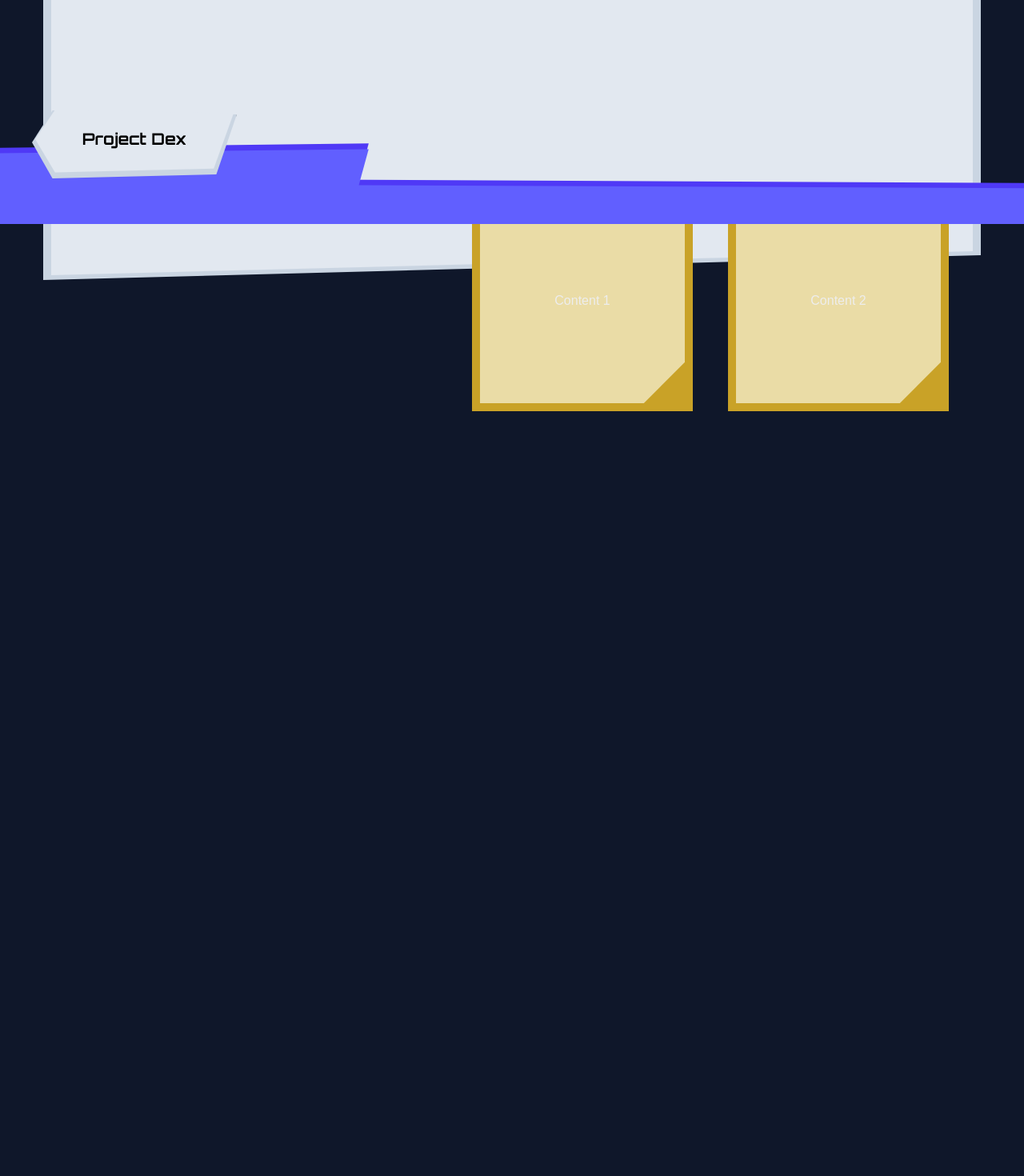
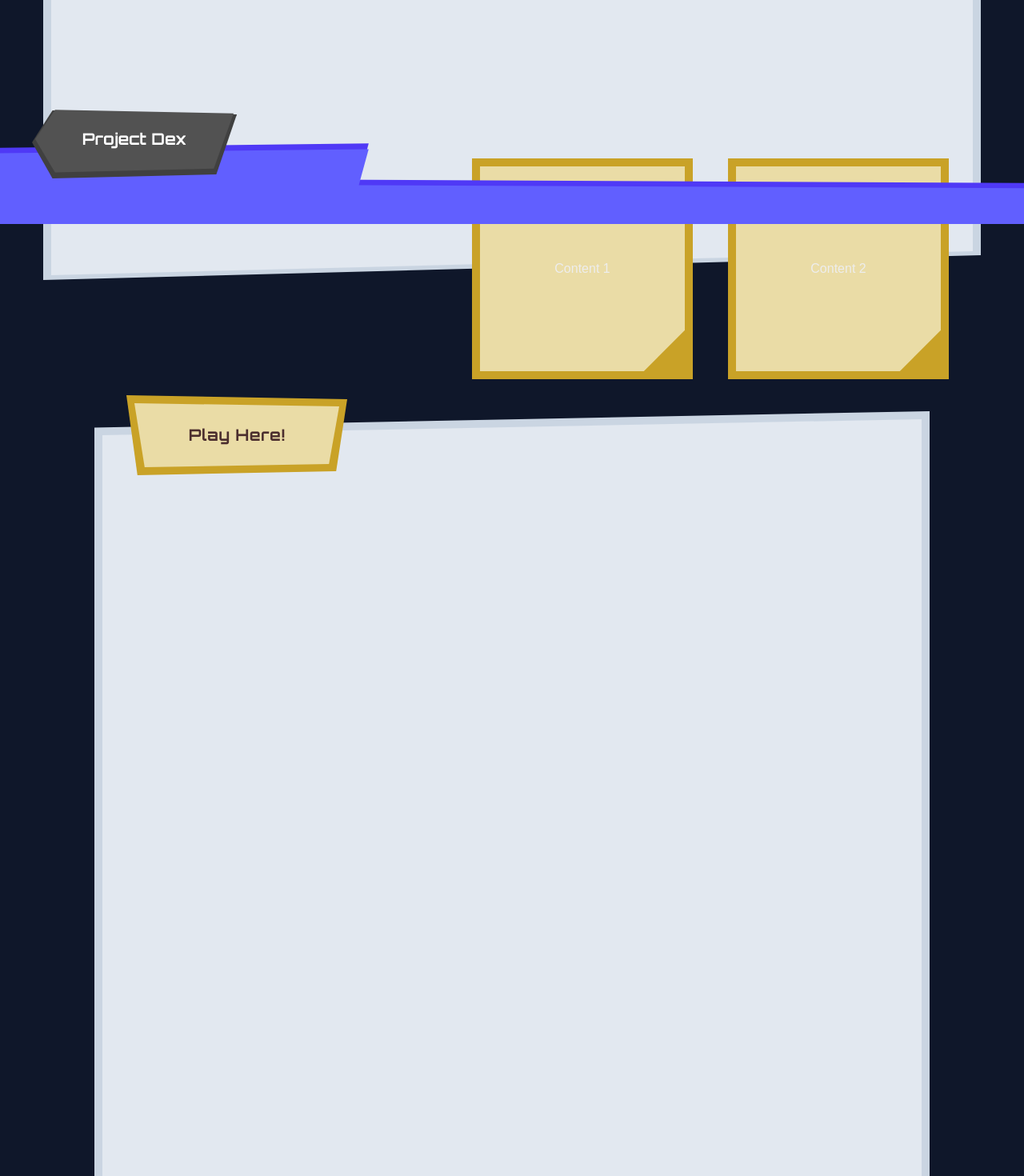
Before and after one commit to AlexHuynh35/PortfolioWebsite, a Next.js app: page /project/angklung_educational_website in a window 1280 px wide. Shown: the part 520-1990 px from the top of the page at 80% size. Before the commit the page ends 1188 px from the top, so only its background shows below. Built offline with nearby package versions, Linux system fonts and the light colour scheme.

Commit message:
feat: embedded games from Itch

```diff
--- a/src/app/project/[slug]/page.tsx
+++ b/src/app/project/[slug]/page.tsx
@@ -1,4 +1,4 @@
-import { BottomBar, SectionTitle, ProjectDescription } from "@/components";
+import { BottomBar, SectionTitle, ProjectDescription, ItchEmbed } from "@/components";
 import { projects } from "@/data/projects";
 
 type ProjectPageProps = {
@@ -20,6 +20,8 @@ export default async function Project({ params }: ProjectPageProps) {
 
       <ProjectDescription description={project.description} collaborators={[]} tools={[]} />
 
+      <ItchEmbed url={project.interactiveUrl} />
+
       <div className="py-15" />
 
       <BottomBar type={project.types[1] ? project.types[1] : project.types[0]} />
--- a/src/components/bottom_bar.tsx
+++ b/src/components/bottom_bar.tsx
@@ -11,15 +11,15 @@ export default function BottomBar({ type }: BottomBarProps) {
   const foreground = type === "software" ? "bg-indigo-500" : type === "game" ? "bg-rose-500" : "bg-emerald-500";
 
   return (
-    <footer className="fixed bottom-0 left-0 w-full h-32 py-4">
+    <footer className="fixed bottom-0 left-0 w-full h-32 py-4 z-40">
       <div className={`absolute bottom-0 left-0 right-0 w-128 h-28 ${background} [clip-path:polygon(0%_15%,90%_10%,85%_100%,0%_100%)] -z-20`} />
       <div className={`absolute bottom-0 left-0 right-0 w-128 h-26 ${foreground} [clip-path:polygon(0%_15%,90%_10%,85%_100%,0%_100%)] -z-10`} />
       <div className={`absolute bottom-0 left-0 right-0 h-16 ${background} [clip-path:polygon(0_10%,100%_20%,100%_100%,0_100%)] -z-20`} />
       <div className={`absolute bottom-0 left-0 right-0 h-14 ${foreground} [clip-path:polygon(0_10%,100%_20%,100%_100%,0_100%)] -z-10`} />
       <nav className="flex flex-col text-center justify-center">
         <div className="relative left-10 bottom-10 w-64">
-          <div className="absolute inset-0 bg-slate-300 shadow-[0_4px_0_rgba(0,0,0,0.5)] [clip-path:polygon(0_50%,10%_10%,100%_15%,90%_90%,10%_95%)]" />
-          <Link href="/" className="block bg-slate-200 hover:bg-slate-100 m-1 py-8 px-4 font-orbitron font-bold text-xl text-black transform -translate-y-1 transition-transform active:translate-y-0 [clip-path:polygon(0_50%,10%_10%,100%_15%,90%_90%,10%_95%)]">Project Dex</Link>
+          <div className="absolute inset-0 bg-neutral-700 shadow-[0_4px_0_rgba(0,0,0,0.5)] [clip-path:polygon(0_50%,10%_10%,100%_15%,90%_90%,10%_95%)]" />
+          <Link href="/" className="block bg-neutral-600 hover:bg-neutral-500 m-1 py-8 px-4 font-orbitron font-bold text-xl text-white transform -translate-y-1 transition-transform active:translate-y-0 [clip-path:polygon(0_50%,10%_10%,100%_15%,90%_90%,10%_95%)]">Project Dex</Link>
         </div>
       </nav>
     </footer>
--- a/src/components/itch_embed.tsx
+++ b/src/components/itch_embed.tsx
@@ -1,9 +1,28 @@
+import { SectionTitle } from "@/components";
+
 type ItchEmbedProps = {
-  url: string
+  url?: string
 }
 
 export default function ItchEmbed({ url }: ItchEmbedProps) {
   return (
-    <div></div>
+    <div className="relative max-w-5xl mx-auto h-250 my-15 flex justify-center">
+      <div className="absolute left-10 -top-20 w-64 h-16 z-10">
+        <SectionTitle title="Play Here!" variant="B" proportion={3} type="main" />
+      </div>
+
+      <div className="absolute inset-0 -m-[10px] bg-slate-300 [clip-path:polygon(0_2%,100%_0%,100%_100%,0%_98%)] -z-40" />
+      <div className="absolute inset-0 bg-slate-200 [clip-path:polygon(0_2%,100%_0%,100%_100%,0%_98%)] -z-30" />
+
+      <div className="absolute inset-0 flex justify-center items-center px-8">
+        <iframe
+          src={url}
+          width="1000"
+          height="750"
+          frameBorder="0"
+          allowFullScreen
+        ></iframe>
+      </div>
+    </div>
   );
 }
--- a/src/components/project_description.tsx
+++ b/src/components/project_description.tsx
@@ -26,19 +26,19 @@ export default function ProjectDescription({ description, collaborators, tools }
           {description}
         </h2>
       </div>
-      <div className="absolute hidden md:block right-90 -bottom-10 w-64 h-64">
+      <div className="absolute hidden md:block right-90 bottom-0 w-64 h-64">
         <div className="absolute inset-0 -m-[10px] bg-gold [clip-path:polygon(0_0,100%_0%,100%_100%,0_100%)] -z-20" />
         <div className="absolute inset-0 bg-parchment [clip-path:polygon(0_0,100%_0%,100%_80%,80%_100%,0_100%)] -z-10 flex items-center justify-center px-8">
           Content 1
         </div>
       </div>
-      <div className="absolute hidden md:block right-10 -bottom-10 w-64 h-64">
+      <div className="absolute hidden md:block right-10 bottom-0 w-64 h-64">
         <div className="absolute inset-0 -m-[10px] bg-gold [clip-path:polygon(0_0,100%_0%,100%_100%,0_100%)] -z-20" />
         <div className="absolute inset-0 bg-parchment [clip-path:polygon(0_0,100%_0%,100%_80%,80%_100%,0_100%)] -z-10 flex items-center justify-center px-8">
           Content 2
         </div>
       </div>
-      <div className="absolute md:hidden right-10 -bottom-10 w-64 h-64">
+      <div className="absolute md:hidden right-10 bottom-0 w-64 h-64">
         <div className="absolute inset-0 -m-[10px] bg-gold [clip-path:polygon(0_0,100%_0%,100%_100%,0_100%)] -z-20" />
         <div className="absolute inset-0 bg-parchment [clip-path:polygon(0_0,100%_0%,100%_80%,80%_100%,0_100%)] -z-10 flex items-center justify-center px-8">
           {activeBox === 0 ? "Content 1" : "Content 2"}
--- a/src/data/projects.ts
+++ b/src/data/projects.ts
@@ -8,6 +8,7 @@ export interface Project {
   types: ProjectType[];
   videoUrl?: string;
   interactiveUrl?: string;
+  otherUrls: string[]
   images?: string[];
 };
 
@@ -19,7 +20,8 @@ export const projects: Project[] = [
     collaborators: ["Summit Pradhan"],
     types: ["game", "software"],
     videoUrl: undefined,
-    interactiveUrl: undefined,
+    interactiveUrl: "https://itch.io/embed-upload/13681337?color=333333&autoplay=0",
+    otherUrls: ["https://humanbean35.itch.io/frogger-remake"],
     images: [],
   },
   {
@@ -29,7 +31,8 @@ export const projects: Project[] = [
     collaborators: ["Summit Pradhan"],
     types: ["game", "software"],
     videoUrl: undefined,
-    interactiveUrl: undefined,
+    interactiveUrl: "https://itch.io/embed-upload/13840436?color=333333&autoplay=0",
+    otherUrls: ["https://humanbean35.itch.io/fruit-ninja-demake"],
     images: [],
   },
   {
@@ -39,7 +42,8 @@ export const projects: Project[] = [
     collaborators: ["Chris Guerrero"],
     types: ["game"],
     videoUrl: undefined,
-    interactiveUrl: undefined,
+    interactiveUrl: "https://itch.io/embed-upload/13840698?color=333333&autoplay=0",
+    otherUrls: ["https://humanbean35.itch.io/laboratory"],
     images: [],
   },
   {
@@ -50,6 +54,7 @@ export const projects: Project[] = [
     types: ["data"],
     videoUrl: undefined,
     interactiveUrl: undefined,
+    otherUrls: [],
     images: [],
   },
   {
@@ -60,6 +65,7 @@ export const projects: Project[] = [
     types: ["data"],
     videoUrl: undefined,
     interactiveUrl: undefined,
+    otherUrls: [],
     images: [],
   },
   {
@@ -70,6 +76,7 @@ export const projects: Project[] = [
     types: ["data", "software"],
     videoUrl: undefined,
     interactiveUrl: undefined,
+    otherUrls: [],
     images: [],
   },
   {
@@ -80,6 +87,7 @@ export const projects: Project[] = [
     types: ["software"],
     videoUrl: undefined,
     interactiveUrl: undefined,
+    otherUrls: [],
     images: [],
   },
 ];
```
